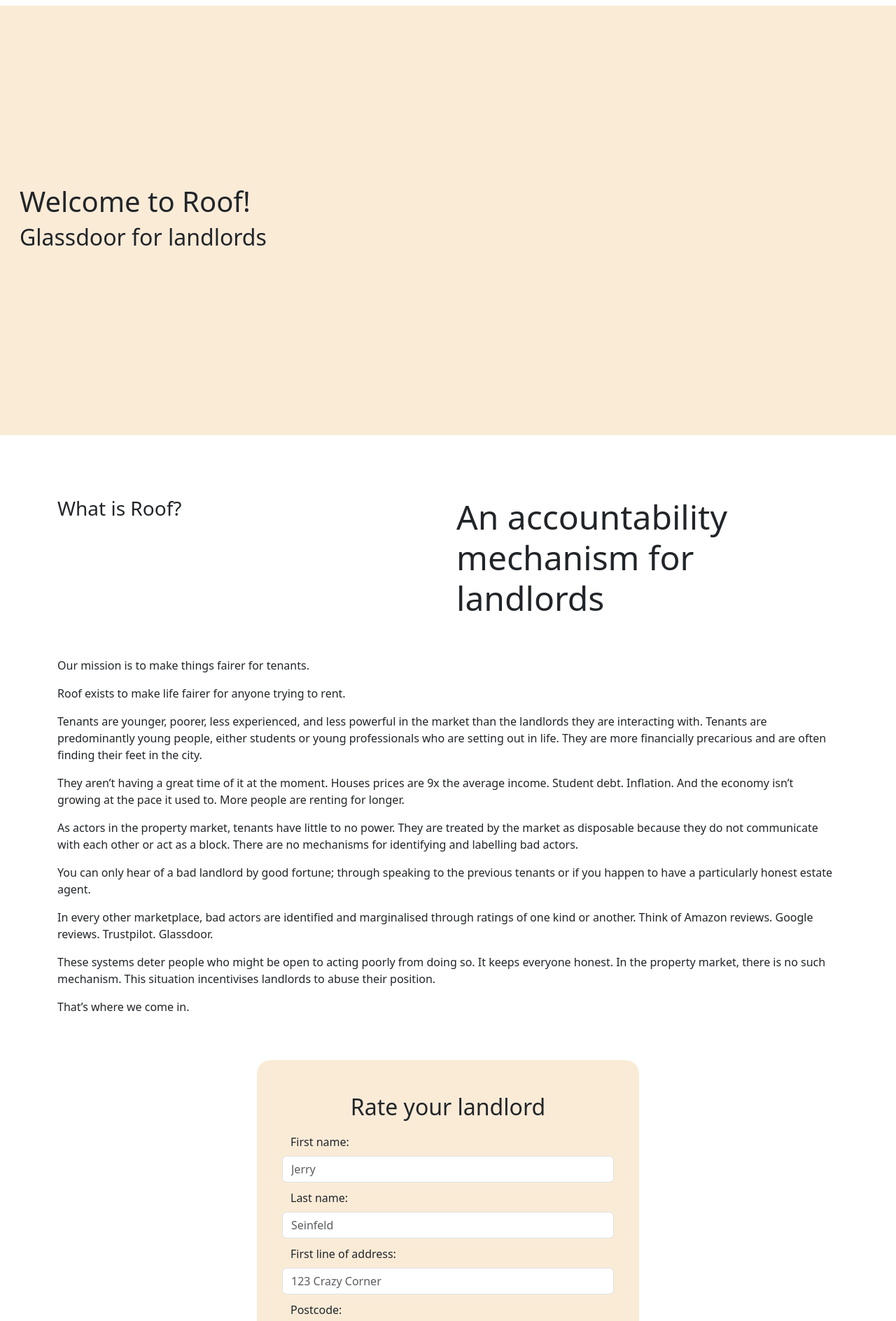
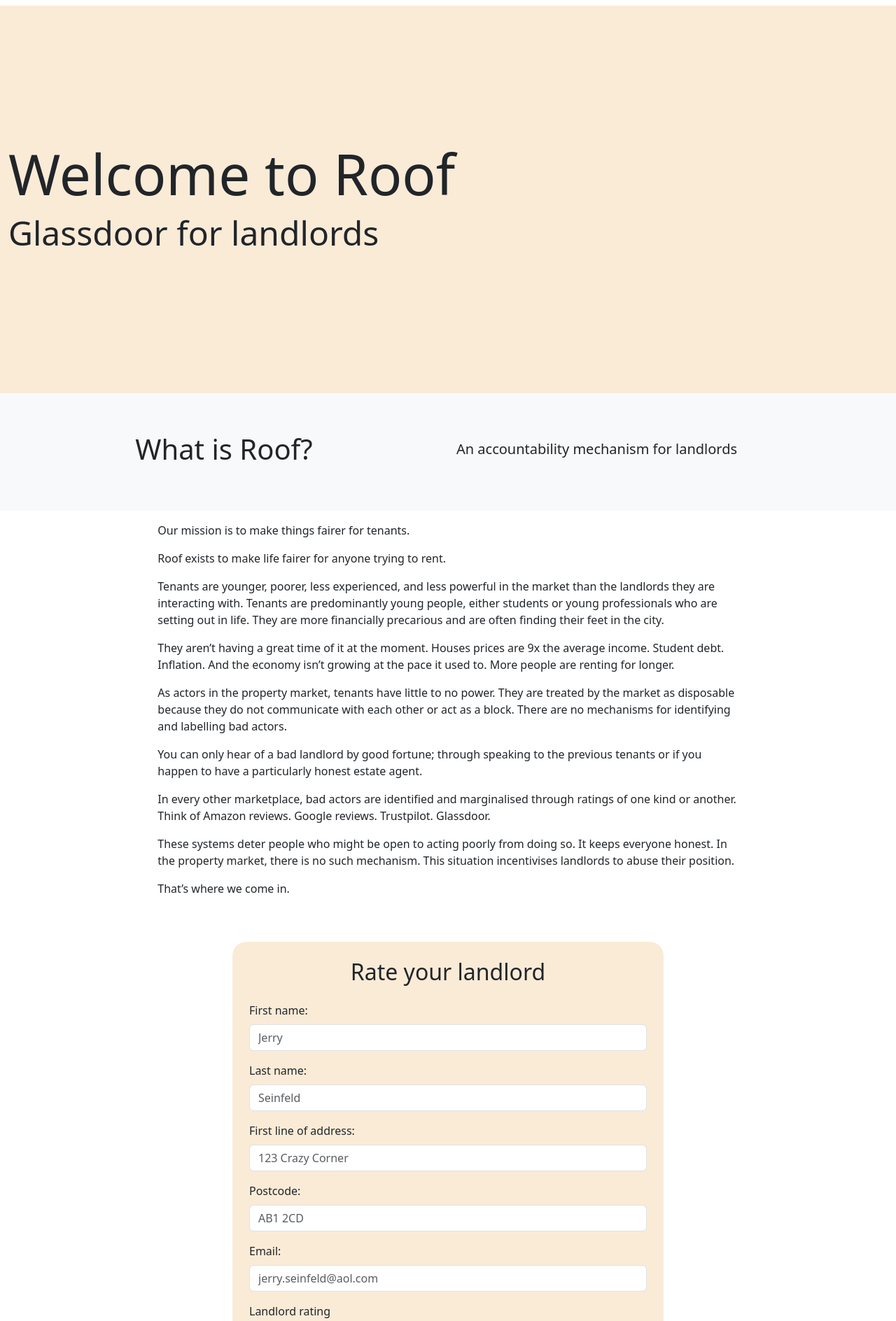
Before and after one commit to farleyr2538/roof, a Flask app: page / in a window 1280 px wide. Shown: the part 56-1944 px from the top of the page at 70% size. Run offline with Flask 3, Linux system fonts and the light colour scheme; some libraries are stand-ins or nearby versions.

Commit message:
improving visuals

```diff
--- a/static/styles.css
+++ b/static/styles.css
@@ -50,9 +50,11 @@ video {
     border-radius: 20px;
 }
 
-#content {
+/*#content {
+
     padding-top: 40px;
-}
+
+}*/
 
 footer {
     padding: 40px;
@@ -60,8 +62,10 @@ footer {
 
 #landing {
 
-    padding-top: 20%;
-    padding-bottom: 20%;
+    /* */
+    padding-top: 15%;
+    padding-bottom: 15%;
+
 
     background-color: antiquewhite;
 }
@@ -73,7 +77,7 @@ div {
     outline-color: blue;
     outline-style: dotted;
 }
-*/
+ */
 
 .no-para-spacing {
     margin-top: 0%;
--- a/templates/index.html
+++ b/templates/index.html
@@ -44,8 +44,6 @@
                 })
                 .then(response => response.json())
                 .then(data => {
-                    // 'data' should be json data either indicating a success (200) or an explanatory error and '500'
-                    // 'data' cannot be printed because it is an object
                     window.location.href = '/submit';
                 })
                 .catch(error => console.error('Error: ', error));
@@ -58,35 +56,35 @@
 {% block main %}
     <div class="container-fluid text-start mt-2" id="landing">
         <div class="row">
-            <div class="col mx-3">
-                <h1>Welcome to Roof!</h1>
-                <h2>Glassdoor for landlords</h2>
+            <div class="col">
+                <h1 class="display-1">Welcome to Roof</h1>
+                <h1 class="display-5">Glassdoor for landlords</h1>
             </div>
         </div>
     </div>
-    <div class="container" id="content">
-        <div class="row justify-content-center my-5">
-            <div class="col-md-6">
-                <h3>What is Roof?</h3>
+    <div class="container-fluid" id="content">
+        <div class="row justify-content-center align-items-center bg-body-tertiary py-2 mb-3">
+            <div class="col-md-6 py-5 text-center">
+                <h1>What is Roof?</h1>
             </div>
-            <div class="col-md-6">
+            <div class="col-md-6 py-5 justify-content-center">
                 <div class="carousel slide" data-bs-ride="carousel">
                     <div class="carousel-inner">
                         <div class="carousel-item active" data-bs-interval="2500">
-                            <h1 class="display-5">An accountability mechanism for landlords</h1>
+                            <h5>An accountability mechanism for landlords</h5>
                         </div>
                         <div class="carousel-item" data-bs-interval="2500">
-                            <h1 class="display-5">Bringing transparency to the property market</h1>
+                            <h5>Bringing transparency to the property market</h5>
                         </div>
                         <div class="carousel-item" data-bs-interval="2500">
-                            <h1 class="display-5">Empowering tenants to stand up for themselves</h1>
+                            <h5>Empowering tenants to stand up for themselves</h5>
                         </div>
                     </div>
                 </div>
             </div>
         </div>
         <div class="row justify-content-center">
-            <div class="col">
+            <div class="col-md-8">
                 <div name="text-div">
                     <p>Our mission is to make things fairer for tenants.</p>
                     <p>Roof exists to make life fairer for anyone trying to rent.<br></p>
@@ -114,34 +112,33 @@
         </div>
         <div class="row justify-content-center my-5">
             <div class="col col-md-6">
-                <div class="p-5 form_background">
-                    <div>
+                <div class="p-4 form_background">
+                    <div class="mb-4">
                         <h2 id="header">Rate your landlord</h2>
                     </div>
-                    <div>
-                        <form id="form" action="/submit" method="POST" autocomplete="on">
-                            <div class="row">
-                                <label class="form-label label_spacing" for="first_name">First name:</label>
+                    <form id="form" action="/submit" method="POST" autocomplete="on" class="">
+                        <div class="mb-3">
+                            <label class="form-label" for="first_name">First name:</label>
                             <input class="form-control" type="text" placeholder="Jerry" name="first_name" id="first_name" required>
                         </div>
-                            <div class="row">
-                                <label class="form-label label_spacing" for="last_name">Last name:</label>
+                        <div class="mb-3">
+                            <label class="form-label" for="last_name">Last name:</label>
                             <input class="form-control" type="text" placeholder="Seinfeld" name="last_name" id="last_name" required>
                         </div>
-                            <div class="row">
-                                <label class="form-label label_spacing" for="address">First line of address:</label>
+                        <div class="mb-3">
+                            <label class="form-label" for="address">First line of address:</label>
                             <input class="form-control" type="text" placeholder="123 Crazy Corner" name="address" id="address" required>
                         </div>
-                            <div class="row">
-                                <label class="form-label label_spacing" for="postcode">Postcode:</label>
+                        <div class="mb-3">
+                            <label class="form-label" for="postcode">Postcode:</label>
                             <input class="form-control" type="text" name="postcode" placeholder="AB1 2CD" id="postcode" required>
                         </div>
-                            <div class="row">
-                                <label class="form-label label_spacing" for="email">Email:</label>
+                        <div class="mb-3">
+                            <label class="form-label" for="email">Email:</label>
                             <input class="form-control" type="text" id="email" name="email" placeholder="jerry.seinfeld@aol.com" required>
                         </div>
-                            <div class="row">
-                                <label class="form-label label_spacing" for="rating">Landlord rating</label>
+                        <div class="mb-3">
+                            <label class="form-label" for="rating">Landlord rating</label>
                             <select class="form-select" name="rating" id="rating" required>
                                 <option disabled selected>Select...</option>
                                 {% for x in range(5) %}
@@ -149,12 +146,12 @@
                                 {% endfor %}
                             </select>
                         </div>
-                            <div class="row">
-                                <div class="form-check-label no-spacing">
-                                    <label class="form-check-label label_spacing">Which years were you a tenant for?</label>
+                        <div class="mb-3">
+                            <div class="form-check-label">
+                                <label class="form-check-label">Which years were you a tenant for?</label>
                             </div>
                         </div>
-                            <div class="row mt-1">
+                        <div class="mb-3 mt-1">
                             <div class="col">
                                 <div class="form-check">
                                     <input class="form-check-input" type="checkbox" name="years" id="2019" value="2019">
@@ -183,7 +180,7 @@
                             </div>
                         </div>
                         <div hidden><input class="form-check-input" name="time" id="time" value="{{ time.strftime('%Y-%m-%d %H:%M:%S', time.localtime()) }}"></div>
-                            <div class="row mt-4 mx-5">
+                        <div class="d-flex justify-content-center">
                             <button class="btn btn-dark" id="submit" type="submit" style="text-align: center;">Submit</button>
                         </div>
                     </form>
@@ -191,7 +188,5 @@
             </div>
         </div>
     </div>
-        </div>
-    </div>
 
 {% endblock %}
```
Also changed, not shown: templates/form.html (+22 -24 lines). Lines whose indentation alone changed are shown as unchanged.
